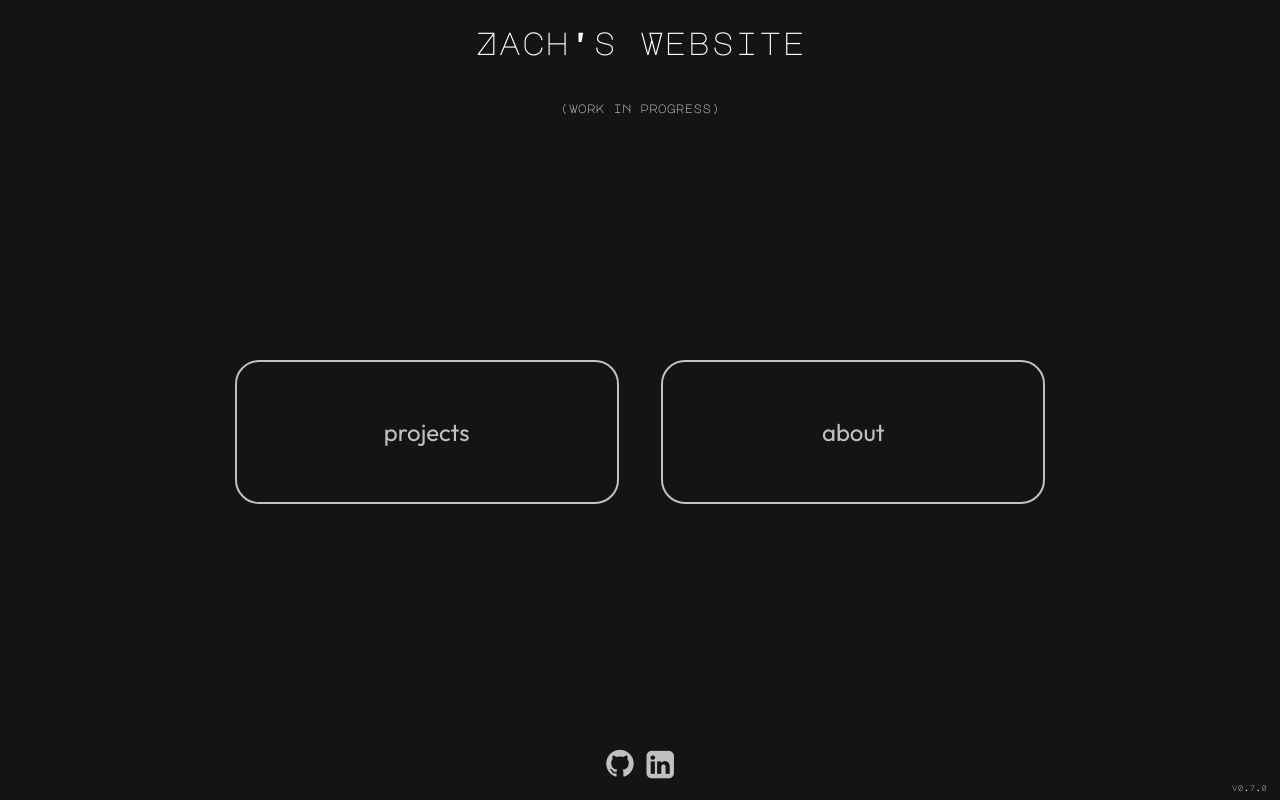
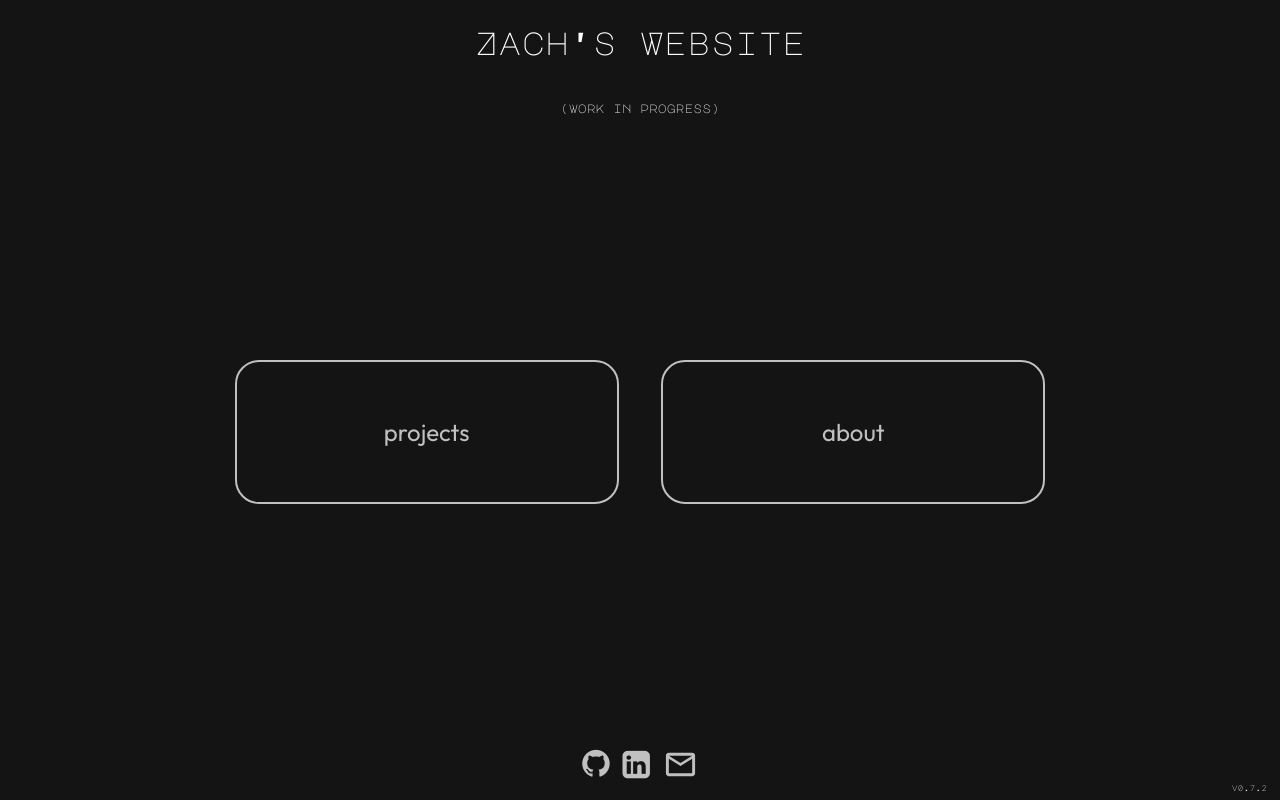
Before and after one commit to ZachNobles/ZachNobles.github.io, a React (Create React App) app: page / in a window 1280 px wide. Built offline with nearby package versions, Linux system fonts and the light colour scheme.

Commit message:
backing up

```diff
--- a/package.json
+++ b/package.json
@@ -1,7 +1,8 @@
 {
   "name": "zachnobles.github.io",
-  "version": "0.7.0",
-  "homepage": "https://zachnobles.github.io/#",
+  "version": "0.7.2",
+  "homepage": "https://zachnobles.github.io/",
+  "homepage": "https://amodhakal.github.io/about",
   "private": true,
   "dependencies": {
     "@emotion/react": "^11.14.0",
--- a/src/App.css
+++ b/src/App.css
@@ -65,12 +65,12 @@ body {
   align-items: center;
 }
 
-#github-link, #linkedin {
+#github-link, #linkedin, #email {
   color: var(--logo-default);
   transition: 150ms;
 }
 
-#github-link:hover, #linkedin:hover, .home-button:hover {
+#github-link:hover, #linkedin:hover, #email:hover, .home-button:hover {
   color: var(--logo-hover) !important;
   transform: scale(110%);
 }
--- a/src/components/Footer/footer.jsx
+++ b/src/components/Footer/footer.jsx
@@ -1,6 +1,7 @@
 import React from 'react'
 import "./footer.css";
 import Tooltip from '@mui/material/Tooltip';
+import MailOutlineIcon from '@mui/icons-material/MailOutline';
 import pkg from '../../../package.json';
 
 const Footer = () => {
@@ -13,10 +14,16 @@ const Footer = () => {
 
         <Tooltip title="My Linkedin">
             <a href="https://www.linkedin.com/in/zachary-nobles/" target="_blank" rel="noreferrer" id="linkedin">
-                <i className="fa fa-linkedin-square"></i
-            ></a>
+                <i className="fa fa-linkedin-square"></i>
+            </a>
         </Tooltip>
-        <p className="glyph" style={{position: "absolute", right: "1vw", bottom: "0vh", fontSize: "0.5rem"}}>v{pkg.version}</p>
+
+        <Tooltip title="Email">
+            <a href="mailto:zachnobles04@gmail.com" target="_blank" rel="noreferrer" id="email" style={{display:"flex", placeItems:"center"}}>
+                <MailOutlineIcon fontSize="large"/>
+            </a>
+        </Tooltip>
+        <p className="glyph" style={{ position: "absolute", right: "1vw", bottom: "0vh", fontSize: "0.5rem" }}>v{pkg.version}</p>
     </div>;
 }
 
```
